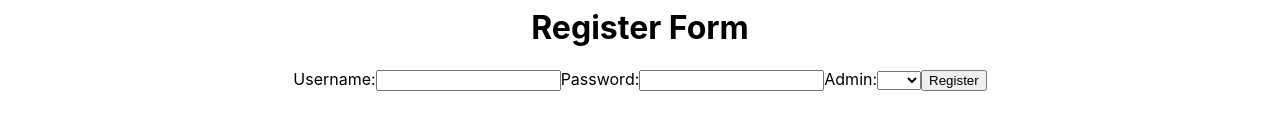
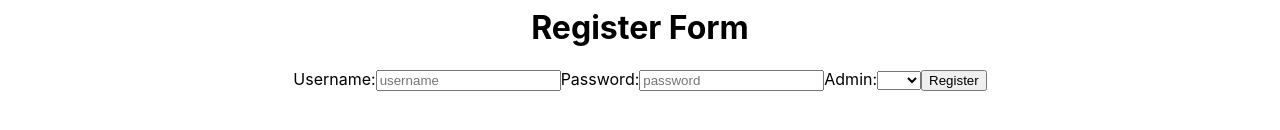
Before and after one commit to cassiern/react-employee-app, a React (Create React App) app: page / in a window 1280 px wide. Shown: the part 280-410 px from the top of the page. Built offline with nearby package versions, Linux system fonts and the light colour scheme.

Commit message:
register is fully working

```diff
--- a/src/Component/CreateEmployee/index.js
+++ b/src/Component/CreateEmployee/index.js
@@ -23,7 +23,7 @@ class CreateEmployee extends Component {
                 <label>Position: </label> <input type="text" name="position" value={this.state.position} placeholder="Enter Title / Position" onChange={this.handleChange} />
                 <label>Birthdate: </label> <input type="text" name="birthDate" value={this.state.birthDate} placeholder="Birthday (00/00/0000)" onChange={this.handleChange} />
                 <label>Department: </label> <input type="text" name="department" value={this.state.department} placeholder="Enter Department" onChange={this.handleChange} />
-                <label>Annual Salary: </label> <input type="text" name="annualSalary" value={this.state.annualSalary} Placeholder="Employee Salary " onChange={this.handleChange} />
+                <label>Annual Salary: </label> <input type="text" name="annualSalary" value={this.state.annualSalary} placeholder="Employee Salary " onChange={this.handleChange} />
                 <button type="submit">Create Employee</button>
             </form>
 
--- a/src/Component/Register/index.js
+++ b/src/Component/Register/index.js
@@ -29,9 +29,7 @@ class Register extends Component {
     console.log(parsedRegister, ' response from register');
 
     if(parsedRegister.status.message === 'User Logged In'){
-      console.log('logged in')
-      //programmatically switch between a route
-
+      console.log('==== logged in ======')
     }
 }
 	render(){
@@ -41,11 +39,11 @@ class Register extends Component {
      	<form onSubmit={this.handleSubmit}>
       		<label>
         	Username:
-        <input type='text' name='username' onChange={this.handleChange}/>
+        	<input type='text' placeholder='username' name='username' onChange={this.handleChange} value={this.state.username}/>
       		</label>
      		 <label>
         		Password:
-        <input type='password' name='password' onChange={this.handleChange}/>
+        		<input type='password' placeholder='password' name='password' onChange={this.handleChange}/>
       		</label>
 
       		<label>
```
Lines whose indentation alone changed are shown as unchanged.
